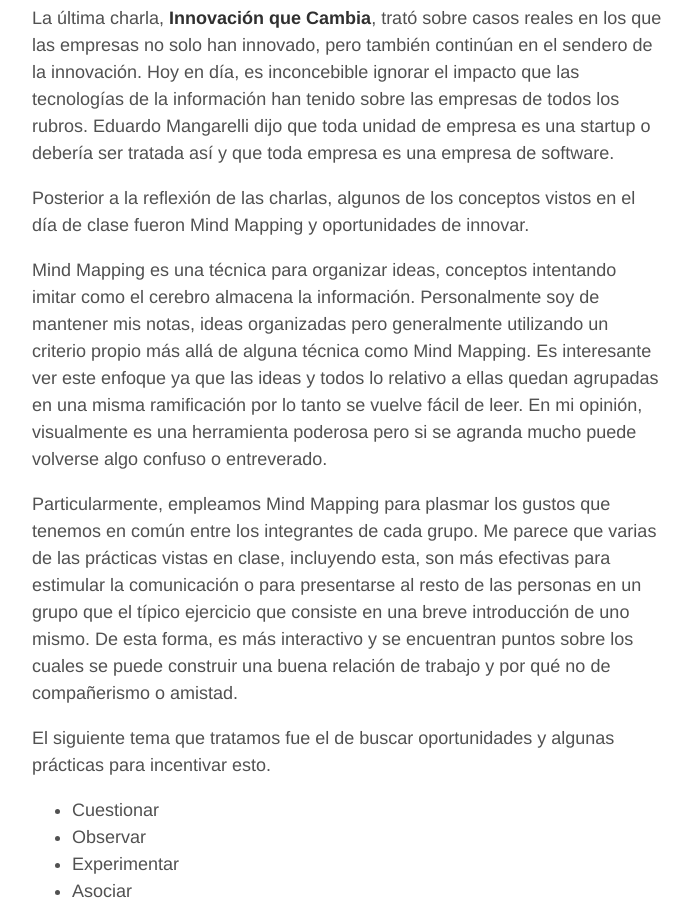
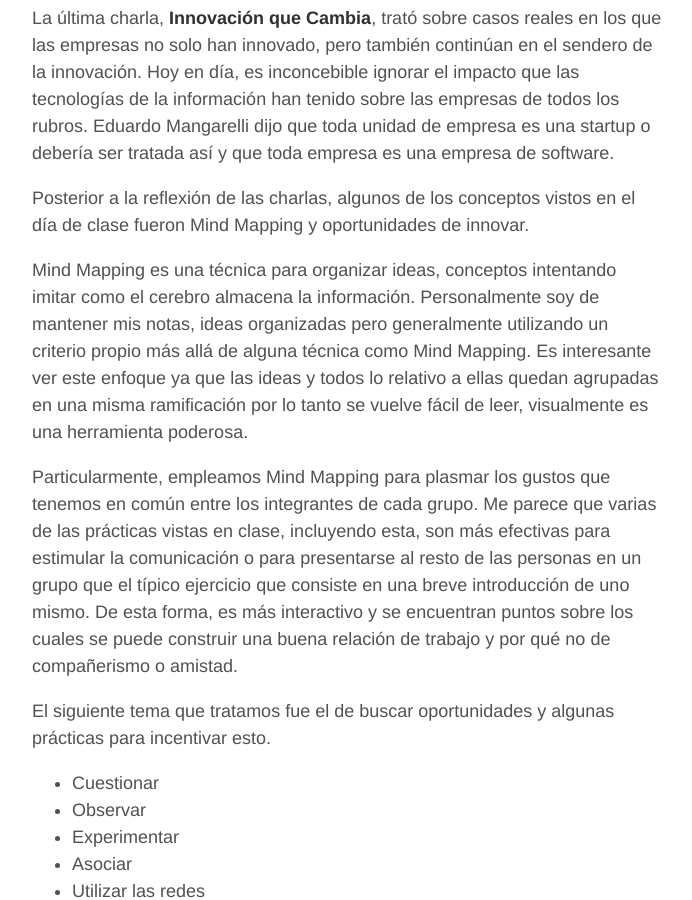
Before and after one commit to sebaguerrero/sebaguerrero.github.io, a Jekyll site: the page built from _posts/2015-09-19-Preguntas?.md, in a window 1280 px wide and 900 px high, scrolled down 968 px. Shown: the whole window, without its empty margins (293-985 px from the left). Built offline with Jekyll 4.4.1, drawn with Linux system fonts in a browser that asks for light colours.

```diff
--- a/_posts/2015-09-19-Oportunidades-Innovar.md
+++ b/_posts/2015-09-19-Preguntas?.md
@@ -20,7 +20,7 @@ La última charla, **Innovación que Cambia**, trató sobre casos reales en los
 
 Posterior a la reflexión de las charlas, algunos de los conceptos vistos en el día de clase fueron Mind Mapping y oportunidades de innovar.
 
-Mind Mapping es una técnica para organizar ideas, conceptos intentando imitar como el cerebro almacena la información. Personalmente soy de mantener mis notas, ideas organizadas pero generalmente utilizando un criterio propio más allá de alguna técnica como Mind Mapping. Es interesante ver este enfoque ya que las ideas y todos lo relativo a ellas quedan agrupadas en una misma ramificación por lo tanto se vuelve fácil de leer. En mi opinión, visualmente es una herramienta poderosa pero si se agranda mucho puede volverse algo confuso o entreverado.
+Mind Mapping es una técnica para organizar ideas, conceptos intentando imitar como el cerebro almacena la información. Personalmente soy de mantener mis notas, ideas organizadas pero generalmente utilizando un criterio propio más allá de alguna técnica como Mind Mapping. Es interesante ver este enfoque ya que las ideas y todos lo relativo a ellas quedan agrupadas en una misma ramificación por lo tanto se vuelve fácil de leer, visualmente es una herramienta poderosa.
 
 Particularmente, empleamos Mind Mapping para plasmar los gustos que tenemos en común entre los integrantes de cada grupo. Me parece que varias de las prácticas vistas en clase, incluyendo esta, son más efectivas para estimular la comunicación o para presentarse al resto de las personas en un grupo que el típico ejercicio que consiste en una breve introducción de uno mismo. De esta forma, es más interactivo y se encuentran puntos sobre los cuales se puede construir una buena relación de trabajo y por qué no de compañerismo o amistad.
 
```
Also changed, not shown: _posts/2015-09-20-Innovaciones-Disruptivas.md (renamed from _posts/2015-09-20-Charla-Andrei- Vazhnov.md).
